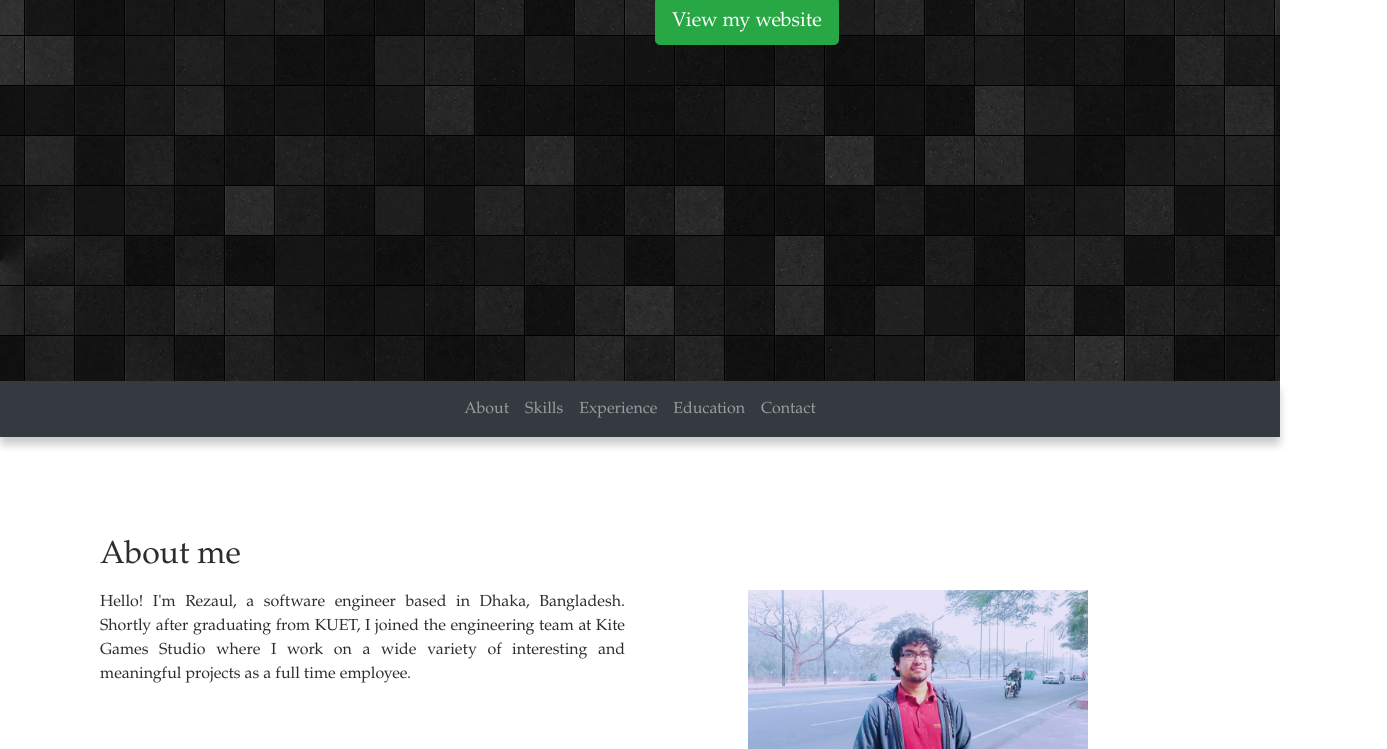
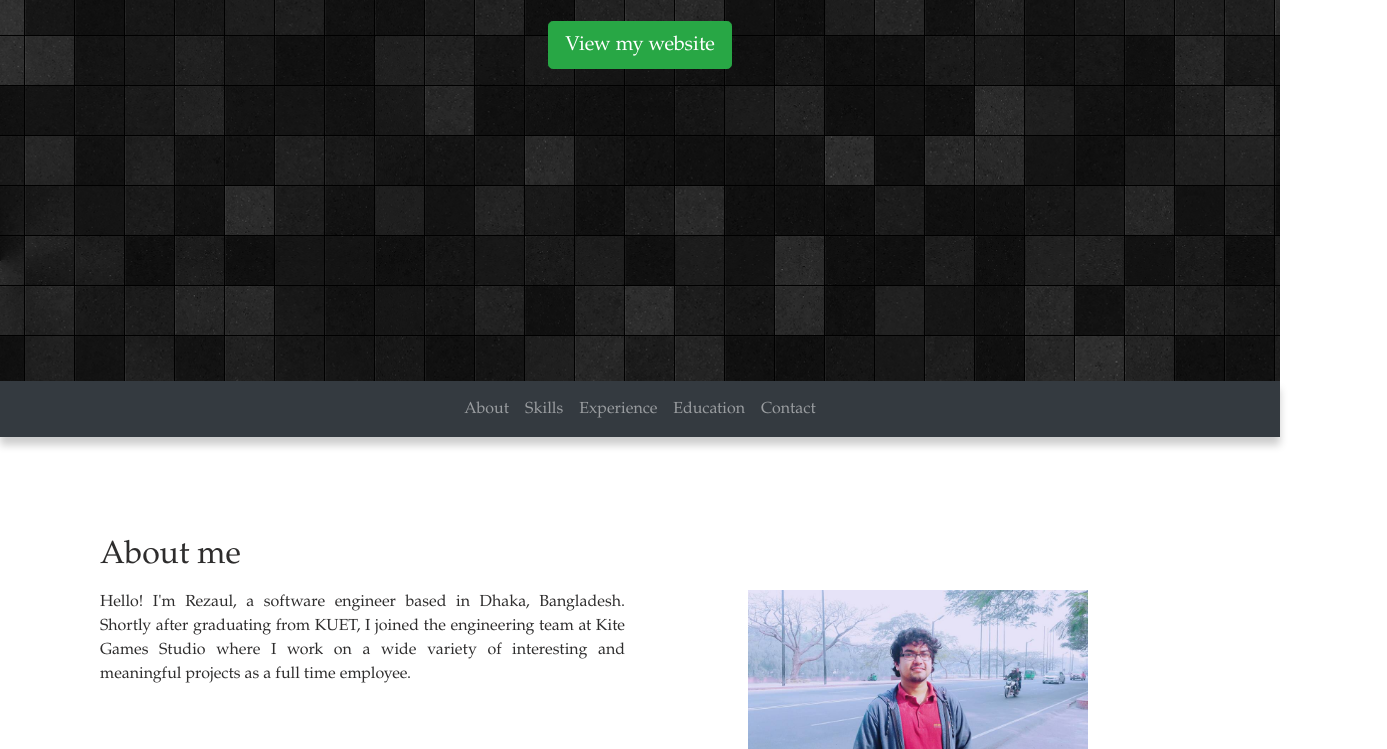
Before and after one commit to rezaulhsagar/rezaul, a website: page index.html in a window 1280 px wide. Shown: the part 339-1088 px from the top of the page, 1387 px wide, since content can reach past the window. Drawn offline with nearby package versions, Linux system fonts and the light colour scheme.

Commit message:
resolving conflict

```diff
--- a/css_folder/styles.css
+++ b/css_folder/styles.css
@@ -12,9 +12,9 @@ header{
   background-image: url(back.png);
   background-repeat: no-repeat;
   height: 90vh;
-  display: flex;
+  /* display: flex;
   justify-content: center;
-  align-items: center;
+  align-items: center; */
 }
 /* .centering-name{
     padding: 100px 0px 50px 0px;
--- a/index.html
+++ b/index.html
@@ -26,9 +26,9 @@
                <div class="col-12 col-sm-12 text-light">
                     <h4>Software Engineer</h4>
                 </div>
-                <div class="col-12 col-sm-12">
+                <!-- <div class="col-12 col-sm-12">
                     <a class="btn btn-outline-info btn-lg" href='#navbar-id'>View my website</a>
-                </div>
+                </div> -->
             </div>
 
             <!-- <div class="row text-center">
@@ -39,7 +39,7 @@
                   <button class="btn btn-primary btn-sm" href='#'>See my Resume</button>
                   </div> -->
 
-            </div>
+
             <div class="col-12 text-center">
                 <a class="btn btn-success btn-lg" href='#home'>View my website</a>
             </div>
```
